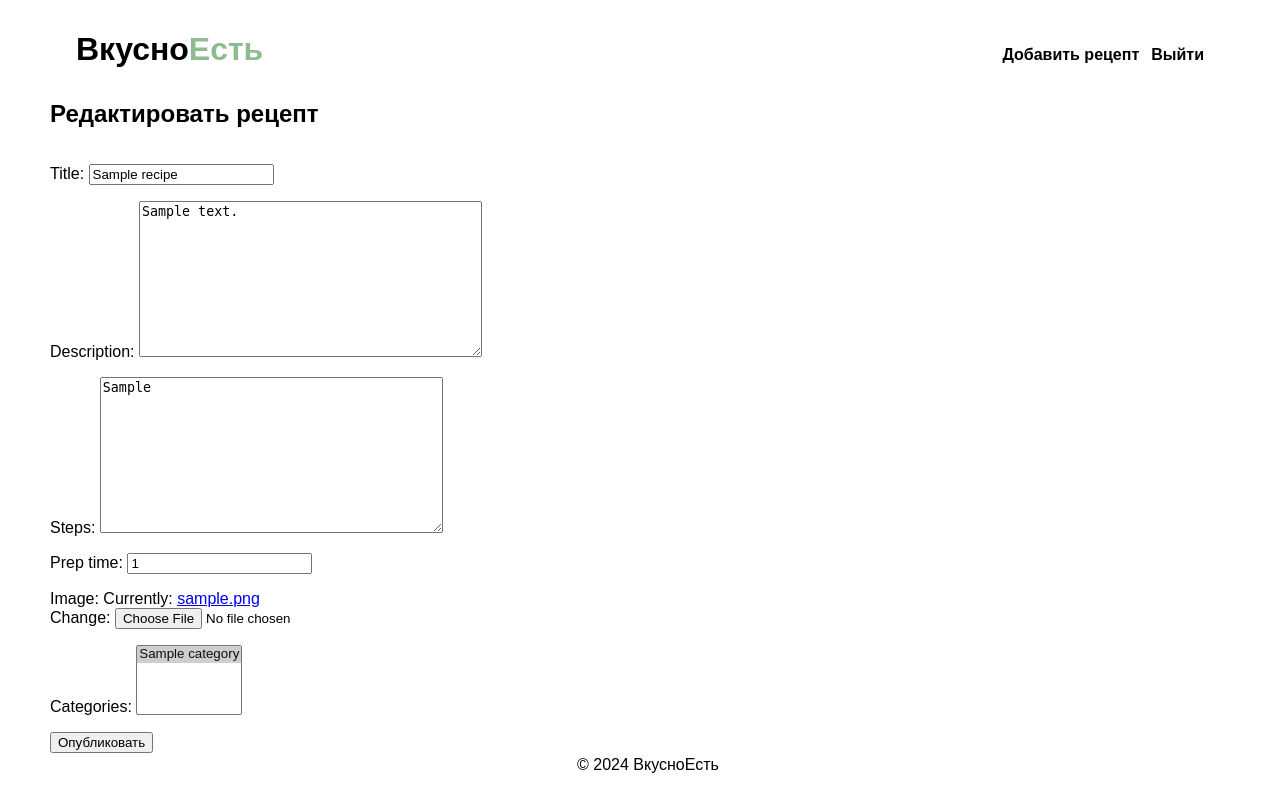
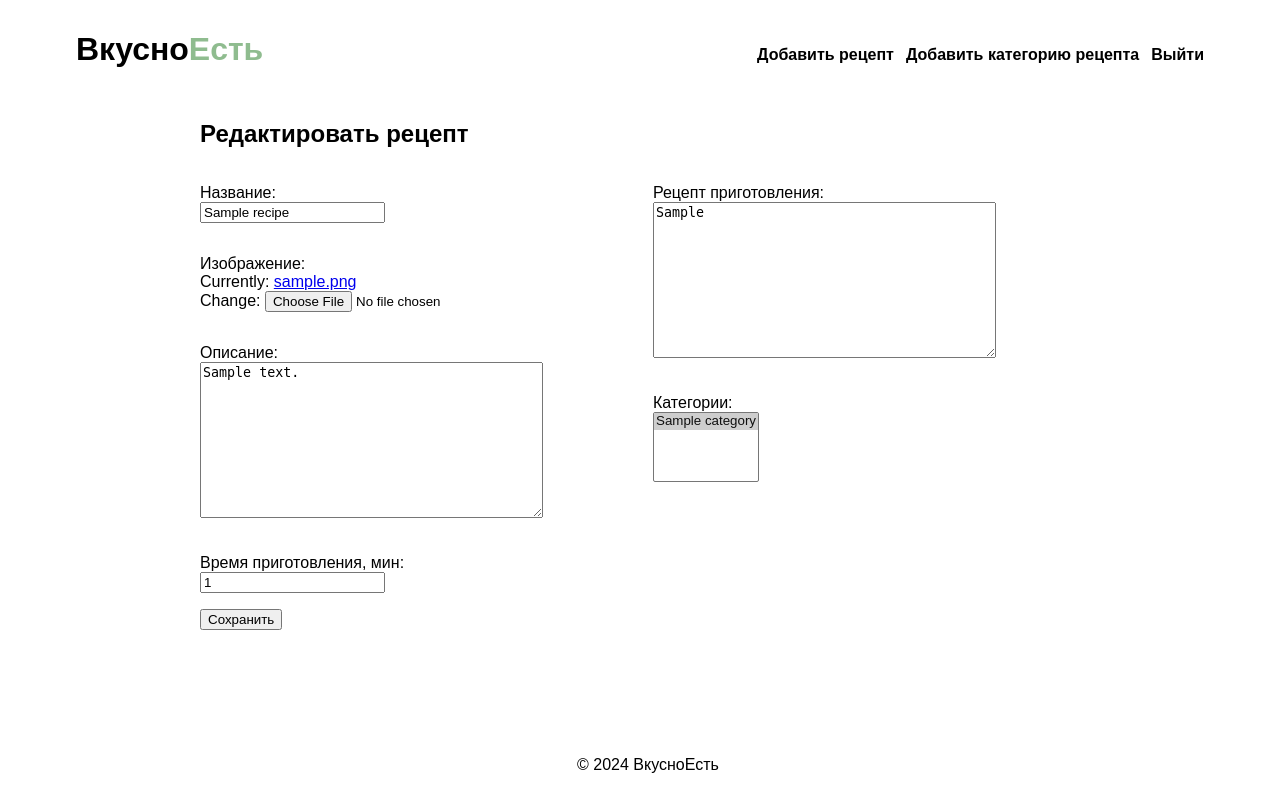
Before and after one commit to PhilHoneyjar/RecipeSite, a Django app: page /recipe/1/edit/ in a window 1280 px wide. Run offline with Django 5.2, Linux system fonts and the light colour scheme; a user stored in the database is signed in; tables that the repository leaves empty hold one stand-in row (values such as "Sample post").

Commit message:
Finalized CSS and templates

```diff
--- a/recipesite/recipesiteapp/static/css/styles.css
+++ b/recipesite/recipesiteapp/static/css/styles.css
@@ -225,7 +225,7 @@ main {
     flex-direction: column;
     position: absolute;
     top: 100px;
-    left: 220px;
+    left: 200px;
 }
 
 .recipe-details-header {
@@ -241,12 +241,14 @@ main {
 .recipe-details-left {
     display: flex;
     flex-direction: column;
+    width: 500px;
 }
 
 .recipe-details-right{
     display: flex;
     flex-direction: column;
-    margin-left: 90px;
+    width: 650px;
+    margin-left: 110px;
 }
 
 .recipe-details-content button {
@@ -289,8 +291,29 @@ main {
     display: flex;
     flex-direction: column;
     position: absolute;
-    top: 80px;
-    left: 50px;
+    top: 100px;
+    left: 200px;
+}
+
+.add-edit-recipe-header {
+    display: flex;
+    flex-direction: column;
+}
+
+.add-edit-recipe-content {
+    display: flex;
+    flex-direction: row;
+}
+
+.add-edit-recipe-left {
+    display: flex;
+    flex-direction: column;
+}
+
+.add-edit-recipe-right{
+    display: flex;
+    flex-direction: column;
+    margin-left: 110px;
 }
 
 footer {
--- a/recipesite/recipesiteapp/templates/base.html
+++ b/recipesite/recipesiteapp/templates/base.html
@@ -18,6 +18,7 @@
         <nav>
             {% if user.is_authenticated %}
             <button><a href="{% url 'add_recipe' %}">Добавить рецепт</a></button>
+            <button><a href="{% url 'add_recipe_category' %}">Добавить категорию рецепта</a></button>
             <button><a href="{% url 'logout' %}">Выйти</a></button>
             {% else %}
             <button><a href="{% url 'login' %}">Вход</a></button>
--- a/recipesite/recipesiteapp/templates/recipe_form.html
+++ b/recipesite/recipesiteapp/templates/recipe_form.html
@@ -1,12 +1,92 @@
 {% extends 'base.html' %}
 
 {% block content %}
-    <div class="add-edit-recipe">
-        <h2>{{ form_title }}</h2>
-        <form method="post" enctype="multipart/form-data">
-            {% csrf_token %}
-            {{ form.as_p }}
-            <button type="submit">Опубликовать</button>
-        </form>
-    </div>
+<div class="add-edit-recipe">
+    <form method="post" enctype="multipart/form-data">
+        {% csrf_token %}
+        <div class="add-edit-recipe-header">
+            <h2>{% if recipe %}Редактировать рецепт{% else %}Добавить рецепт{% endif %}</h2>
+        </div>
+        <div class="add-edit-recipe-content">
+            <div class="add-edit-recipe-left">
+                {% if form.non_field_errors %}
+                    <ul>
+                        {% for error in form.non_field_errors %}
+                            <li>{{ error }}</li>
+                        {% endfor %}
+                    </ul>
+                {% endif %}
+                <p>
+                    <label for="title">Название:</label><br>
+                    {{ form.title }}
+                    {% if form.title.errors %}
+                        <ul>
+                            {% for error in form.title.errors %}
+                                <li>{{ error }}</li>
+                            {% endfor %}
+                        </ul>
+                    {% endif %}
+                </p>
+                <p>
+                    <label for="image">Изображение:</label><br>
+                    {{ form.image }}
+                    {% if form.image.errors %}
+                        <ul>
+                            {% for error in form.image.errors %}
+                                <li>{{ error }}</li>
+                            {% endfor %}
+                        </ul>
+                    {% endif %}
+                </p>
+                <p>
+                    <label for="description">Описание:</label><br>
+                    {{ form.description }}
+                    {% if form.description.errors %}
+                        <ul>
+                            {% for error in form.description.errors %}
+                                <li>{{ error }}</li>
+                            {% endfor %}
+                        </ul>
+                    {% endif %}
+                </p>
+                <p>
+                    <label for="prep_time">Время приготовления, мин:</label><br>
+                    {{ form.prep_time }}
+                    {% if form.prep_time.errors %}
+                        <ul>
+                            {% for error in form.prep_time.errors %}
+                                <li>{{ error }}</li>
+                            {% endfor %}
+                        </ul>
+                    {% endif %}
+                </p>
+            </div>
+            <div class="add-edit-recipe-right">
+                <p>
+                    <label for="steps">Рецепт приготовления:</label><br>
+                    {{ form.steps }}
+                    {% if form.steps.errors %}
+                        <ul>
+                            {% for error in form.steps.errors %}
+                                <li>{{ error }}</li>
+                            {% endfor %}
+                        </ul>
+                    {% endif %}
+                </p>
+                <p>
+                    <label for="categories">Категории:</label><br>
+                    {{ form.categories }}
+                    {% if form.categories.errors %}
+                        <ul>
+                            {% for error in form.categories.errors %}
+                                <li>{{ error }}</li>
+                            {% endfor %}
+                        </ul>
+                    {% endif %}
+                </p>
+            </div>
+        </div>
+        <button type="submit">{% if recipe %}Сохранить{% else %}Опубликовать{% endif %}</button>
+    </form>
+</div>
 {% endblock %}
--- a/recipesite/recipesiteapp/views.py
+++ b/recipesite/recipesiteapp/views.py
@@ -4,10 +4,11 @@ from django.contrib.auth.forms import UserCreationForm, AuthenticationForm
 from django.contrib.auth import login, logout
 from .models import Recipe
 from .forms import RecipeCategoryForm, RecipeForm
+import random
 
 
 def home(request):
-    recipes = Recipe.objects.all()[:5]
+    recipes = Recipe.objects.order_by('?')[:5]
     return render(request, 'home.html', {'recipes': recipes})
 
 
@@ -39,7 +40,7 @@ def add_recipe(request):
             return redirect('home')
     else:
         form = RecipeForm()
-    return render(request, 'recipe_form.html', {'form': form, 'form_title': 'Добавить рецепт'})
+    return render(request, 'recipe_form.html', {'form': form})
 
 
 @login_required
@@ -52,7 +53,7 @@ def edit_recipe(request, recipe_id):
             return redirect('home')
     else:
         form = RecipeForm(instance=recipe)
-    return render(request, 'recipe_form.html', {'form': form, 'form_title': 'Редактировать рецепт'})
+    return render(request, 'recipe_form.html', {'form': form, 'recipe': recipe})
 
 
 def register(request):
```
Also changed, not shown: recipesite/recipesiteapp/templates/add_recipe_category.html (+8 -6 lines).
